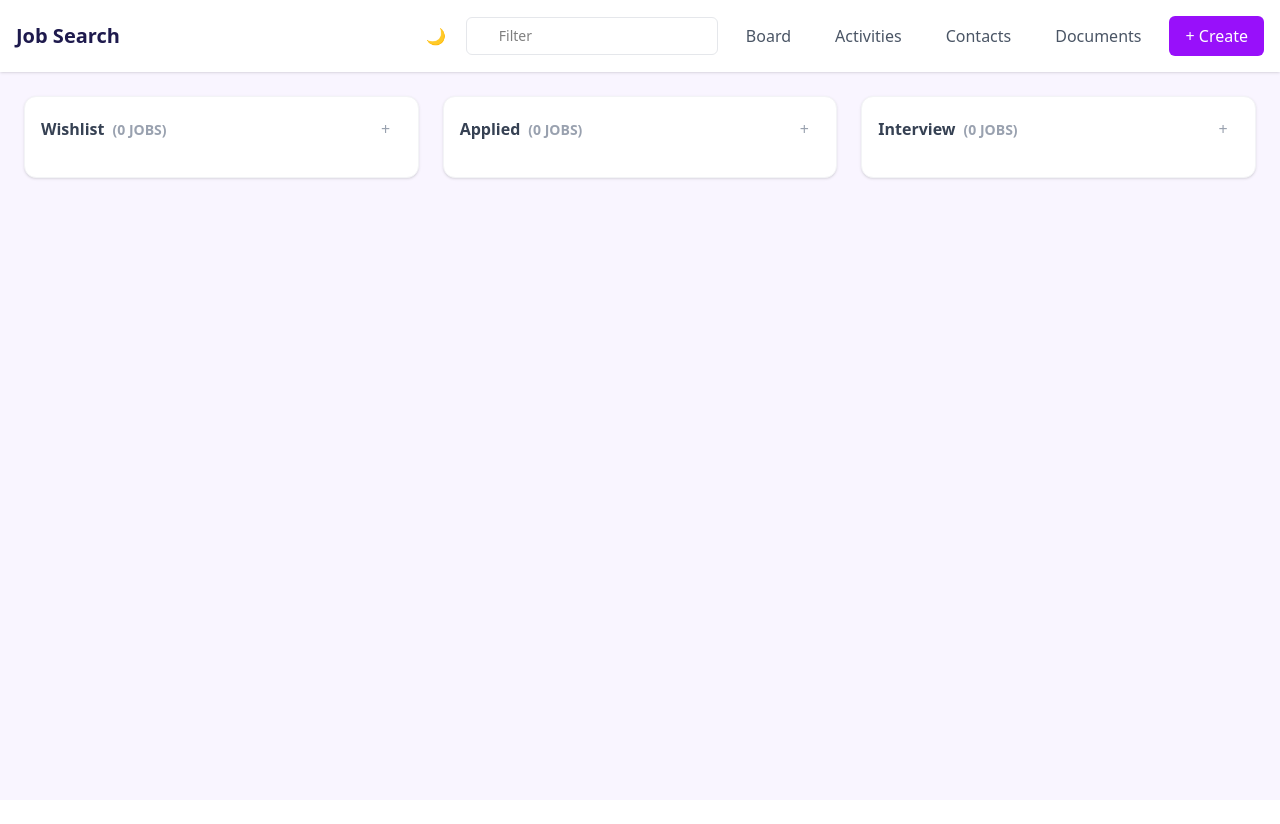
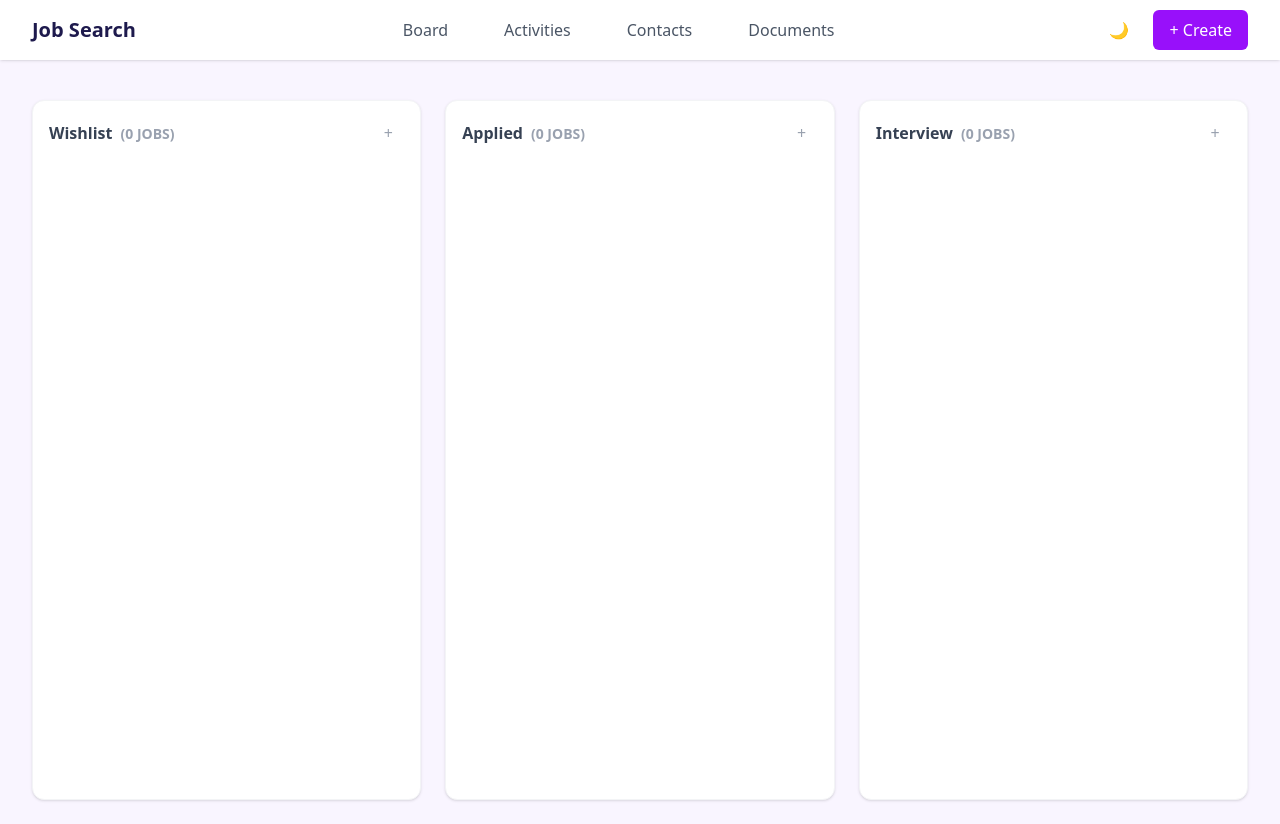
Before and after one commit to omerozyilmaz/trackerApp, a React (Vite) app in the folder job-board/: page /job-board in a window 1280 px wide. Before the commit the page ends 800 px from the top, so only its background shows below. Built offline with nearby package versions, Linux system fonts and the light colour scheme.

Commit message:
Update 0.2.4 Responsive

```diff
--- a/job-board/src/components/Header.jsx
+++ b/job-board/src/components/Header.jsx
@@ -6,10 +6,12 @@ const Header = () => {
 
   return (
     <header
-      className={`${
+      className={`fixed top-0 left-0 right-0 h-[60px] z-50 ${
         isDarkMode ? "bg-gray-800" : "bg-white"
-      } shadow-sm p-4 flex justify-between items-center transition-colors duration-300`}
+      } shadow-sm transition-colors duration-300`}
     >
+      <div className="max-w-7xl mx-auto h-full px-4 sm:px-6 lg:px-8 flex items-center justify-between gap-4">
+        {/* Logo */}
         <h1
           className={`text-xl font-semibold ${
             isDarkMode ? "text-gray-100" : "text-indigo-950"
@@ -17,7 +19,26 @@ const Header = () => {
         >
           Job Search
         </h1>
-      <div className="flex items-center space-x-3">
+
+        {/* Navigation */}
+        <nav className="hidden md:flex items-center gap-8">
+          {["Board", "Activities", "Contacts", "Documents"].map((item) => (
+            <button
+              key={item}
+              className={`px-3 py-2 rounded-md transition-colors ${
+                isDarkMode
+                  ? "text-gray-300 hover:text-purple-400"
+                  : "text-gray-600 hover:text-purple-600"
+              }`}
+            >
+              {item}
+            </button>
+          ))}
+        </nav>
+
+        {/* Actions */}
+        <div className="flex items-center gap-4">
+          {/* Theme Toggle */}
           <button
             onClick={toggleDarkMode}
             className={`p-2 rounded-lg ${
@@ -28,28 +49,12 @@ const Header = () => {
           >
             {isDarkMode ? "🌞" : "🌙"}
           </button>
-        <div className="relative">
-          <input
-            type="text"
-            placeholder="Filter"
-            className="pl-8 pr-4 py-2 border border-gray-200 rounded-md text-sm focus:outline-none focus:ring-2 focus:ring-purple-500"
-          />
-        </div>
-        <button className="px-4 py-2 text-gray-600 hover:bg-gray-50 rounded-md transition-colors">
-          Board
-        </button>
-        <button className="px-4 py-2 text-gray-600 hover:bg-gray-50 rounded-md transition-colors">
-          Activities
-        </button>
-        <button className="px-4 py-2 text-gray-600 hover:bg-gray-50 rounded-md transition-colors">
-          Contacts
-        </button>
-        <button className="px-4 py-2 text-gray-600 hover:bg-gray-50 rounded-md transition-colors">
-          Documents
-        </button>
-        <button className="bg-purple-600 text-white px-4 py-2 rounded-md hover:bg-purple-700 transition-colors">
+
+          {/* Create Button */}
+          <button className="hidden sm:block bg-purple-600 text-white px-4 py-2 rounded-md hover:bg-purple-700 transition-colors">
             + Create
           </button>
+        </div>
       </div>
     </header>
   );
--- a/job-board/src/components/JobCard.jsx
+++ b/job-board/src/components/JobCard.jsx
@@ -1,34 +1,107 @@
 import React from "react";
+import { useTheme } from "../context/ThemeContext";
 
-const JobCard = ({ job, index, onDragStart }) => {
+const JobCard = ({
+  job,
+  index,
+  onDragStart,
+  isDetailsVisible,
+  toggleDetails,
+}) => {
+  const { isDarkMode } = useTheme();
+
   return (
     <div
-      className="bg-white p-4 rounded-lg border border-gray-100 shadow-sm hover:shadow-md transition-all cursor-move group"
+      className={`${
+        isDarkMode ? "bg-gray-800 border-gray-700" : "bg-white border-gray-100"
+      } p-4 rounded-lg border shadow-sm hover:shadow-md transition-all cursor-move group`}
       draggable
       onDragStart={(e) => onDragStart(e, index)}
     >
-      <div className="flex items-start space-x-3">
+      <div className="flex flex-col sm:flex-row items-start gap-3 sm:gap-4">
+        {/* Company Logo */}
         <div className="flex-shrink-0">
           <img
             src="/path/to/company/icon.png"
             alt="Company Icon"
-            className="w-10 h-10 rounded-full bg-gray-100"
+            className={`w-8 h-8 sm:w-10 sm:h-10 lg:w-12 lg:h-12 rounded-full object-cover ${
+              isDarkMode ? "bg-gray-700" : "bg-gray-100"
+            }`}
           />
         </div>
-        <div className="flex-1 min-w-0">
-          <h3 className="text-sm font-medium text-gray-900 truncate">
+
+        {/* Content Container */}
+        <div className="flex-1 min-w-0 space-y-2 sm:space-y-3">
+          {/* Main Content */}
+          <div className="space-y-1 sm:space-y-2">
+            <h3
+              className={`text-base sm:text-lg lg:text-xl font-medium truncate ${
+                isDarkMode ? "text-gray-100" : "text-gray-900"
+              }`}
+            >
               {job.title}
             </h3>
-          <p className="text-sm text-gray-500">{job.company}</p>
-          <p className="text-sm text-gray-500 truncate">{job.description}</p>
-          <p className="text-sm text-gray-500">{job.location}</p>
+            <p
+              className={`text-sm sm:text-base ${
+                isDarkMode ? "text-gray-400" : "text-gray-500"
+              }`}
+            >
+              {job.company}
+            </p>
             <a
               href={job.jobUrl}
-            className="text-purple-600 hover:underline text-sm"
+              className={`text-sm sm:text-base inline-block min-h-[44px] sm:min-h-[unset] ${
+                isDarkMode
+                  ? "text-purple-400 hover:text-purple-300"
+                  : "text-purple-600 hover:text-purple-700"
+              } hover:underline`}
             >
               View Job
             </a>
-          <p className="mt-2 text-xs text-gray-400">{job.addedTime}</p>
+          </div>
+
+          {/* Toggle Button */}
+          <button
+            onClick={toggleDetails}
+            className={`text-sm sm:text-base min-h-[44px] sm:min-h-[unset] ${
+              isDarkMode
+                ? "text-purple-400 hover:text-purple-300"
+                : "text-purple-600 hover:text-purple-700"
+            } transition-colors`}
+          >
+            {isDetailsVisible ? "Show Less" : "Show More"}
+          </button>
+
+          {/* Expandable Content */}
+          <div
+            className={`overflow-hidden transition-all duration-300 ${
+              isDetailsVisible ? "max-h-48 sm:max-h-56 mt-2 sm:mt-3" : "max-h-0"
+            }`}
+          >
+            <div className="space-y-2 sm:space-y-3">
+              <p
+                className={`text-sm sm:text-base ${
+                  isDarkMode ? "text-gray-400" : "text-gray-500"
+                }`}
+              >
+                {job.description}
+              </p>
+              <p
+                className={`text-sm sm:text-base ${
+                  isDarkMode ? "text-gray-400" : "text-gray-500"
+                }`}
+              >
+                {job.location}
+              </p>
+              <p
+                className={`text-xs sm:text-sm ${
+                  isDarkMode ? "text-gray-500" : "text-gray-400"
+                }`}
+              >
+                {job.addedTime}
+              </p>
+            </div>
+          </div>
         </div>
       </div>
     </div>
--- a/job-board/src/components/JobColumn.jsx
+++ b/job-board/src/components/JobColumn.jsx
@@ -10,7 +10,9 @@ const JobColumn = ({ title, columnKey }) => {
   const jobs = useSelector((state) => state.jobs[columnKey]);
   const {
     isFormVisible,
+    isDetailsVisible,
     toggleFormVisibility,
+    toggleDetails,
     handleInputChange,
     handleFormSubmit,
     formData,
@@ -23,12 +25,11 @@ const JobColumn = ({ title, columnKey }) => {
     <div
       className={`${
         isDarkMode ? "bg-gray-800 border-gray-700" : "bg-white border-gray-100"
-      } rounded-xl p-4 shadow-sm border transition-all hover:shadow-md`}
+      } rounded-xl p-4 shadow-sm border h-full flex flex-col overflow-hidden`}
       onDrop={handleDrop}
       onDragOver={handleDragOver}
     >
       <div className="flex justify-between items-center mb-4">
-        <div className="flex items-center space-x-2">
         <h2
           className={`font-semibold ${
             isDarkMode ? "text-gray-100" : "text-gray-700"
@@ -43,7 +44,6 @@ const JobColumn = ({ title, columnKey }) => {
             ({jobs.length} JOBS)
           </span>
         </h2>
-        </div>
         <button
           onClick={toggleFormVisibility}
           className={`w-8 h-8 flex items-center justify-center rounded-md ${
@@ -55,15 +55,17 @@ const JobColumn = ({ title, columnKey }) => {
           +
         </button>
       </div>
+
+      <div className="flex-1 overflow-y-auto space-y-4">
         {isFormVisible && (
-        <form onSubmit={handleFormSubmit} className="mb-4 space-y-3">
+          <form onSubmit={handleFormSubmit} className="space-y-3">
             <input
               type="text"
               name="title"
               value={formData.title}
               onChange={handleInputChange}
               placeholder="Job Title"
-            className="w-full px-3 py-2 border border-gray-200 rounded-md focus:outline-none focus:ring-2 focus:ring-purple-500"
+              className="w-full min-h-[44px] px-3 py-2 sm:py-2.5 border border-gray-200 rounded-md text-sm sm:text-base focus:outline-none focus:ring-2 focus:ring-purple-500"
             />
             <input
               type="text"
@@ -71,7 +73,7 @@ const JobColumn = ({ title, columnKey }) => {
               value={formData.company}
               onChange={handleInputChange}
               placeholder="Company"
-            className="w-full px-3 py-2 border border-gray-200 rounded-md focus:outline-none focus:ring-2 focus:ring-purple-500"
+              className="w-full min-h-[44px] px-3 py-2 sm:py-2.5 border border-gray-200 rounded-md text-sm sm:text-base focus:outline-none focus:ring-2 focus:ring-purple-500"
             />
             <input
               type="text"
@@ -79,7 +81,7 @@ const JobColumn = ({ title, columnKey }) => {
               value={formData.description}
               onChange={handleInputChange}
               placeholder="Description"
-            className="w-full px-3 py-2 border border-gray-200 rounded-md focus:outline-none focus:ring-2 focus:ring-purple-500"
+              className="w-full min-h-[44px] px-3 py-2 sm:py-2.5 border border-gray-200 rounded-md text-sm sm:text-base focus:outline-none focus:ring-2 focus:ring-purple-500"
             />
             <input
               type="text"
@@ -87,7 +89,7 @@ const JobColumn = ({ title, columnKey }) => {
               value={formData.location}
               onChange={handleInputChange}
               placeholder="Location"
-            className="w-full px-3 py-2 border border-gray-200 rounded-md focus:outline-none focus:ring-2 focus:ring-purple-500"
+              className="w-full min-h-[44px] px-3 py-2 sm:py-2.5 border border-gray-200 rounded-md text-sm sm:text-base focus:outline-none focus:ring-2 focus:ring-purple-500"
             />
             <input
               type="text"
@@ -95,23 +97,24 @@ const JobColumn = ({ title, columnKey }) => {
               value={formData.jobUrl}
               onChange={handleInputChange}
               placeholder="Job URL"
-            className="w-full px-3 py-2 border border-gray-200 rounded-md focus:outline-none focus:ring-2 focus:ring-purple-500"
+              className="w-full min-h-[44px] px-3 py-2 sm:py-2.5 border border-gray-200 rounded-md text-sm sm:text-base focus:outline-none focus:ring-2 focus:ring-purple-500"
             />
             <button
               type="submit"
-            className="w-full bg-purple-600 text-white px-4 py-2 rounded-md hover:bg-purple-700 transition-colors"
+              className="w-full min-h-[44px] bg-purple-600 text-white px-4 py-2 sm:py-2.5 rounded-md hover:bg-purple-700 transition-colors text-sm sm:text-base"
             >
               Add Job
             </button>
           </form>
         )}
-      <div className="space-y-3">
         {jobs.map((job, index) => (
           <JobCard
             key={index}
             job={job}
             index={index}
             onDragStart={handleDragStart}
+            isDetailsVisible={isDetailsVisible}
+            toggleDetails={toggleDetails}
           />
         ))}
       </div>
--- /dev/null
+++ b/job-board/src/components/Layout.jsx
@@ -0,0 +1,27 @@
+import React from "react";
+import Header from "./Header";
+import { useTheme } from "../context/ThemeContext";
+
+const Layout = ({ children }) => {
+  const { isDarkMode } = useTheme();
+
+  return (
+    <div className="min-h-screen">
+      {/* Fixed Header */}
+      <Header />
+
+      {/* Main Content */}
+      <main
+        className={`pt-[76px] min-h-screen ${
+          isDarkMode ? "bg-gray-900" : "bg-[#f9f5ff]"
+        }`}
+      >
+        <div className="max-w-7xl mx-auto px-4 sm:px-6 lg:px-8 py-6">
+          {children}
+        </div>
+      </main>
+    </div>
+  );
+};
+
+export default Layout;
--- a/job-board/src/pages/JobBoardPage.jsx
+++ b/job-board/src/pages/JobBoardPage.jsx
@@ -1,24 +1,16 @@
 import React from "react";
+import Layout from "../components/Layout";
 import JobColumn from "../components/JobColumn";
-import Header from "../components/Header";
-import { useTheme } from "../context/ThemeContext";
 
 const JobBoardPage = () => {
-  const { isDarkMode } = useTheme();
-
   return (
-    <div
-      className={`min-h-screen ${
-        isDarkMode ? "bg-gray-900" : "bg-[#f9f5ff]"
-      } transition-colors duration-300`}
-    >
-      <Header />
-      <div className="p-6 grid grid-cols-3 gap-6">
+    <Layout>
+      <div className="grid grid-cols-1 lg:grid-cols-3 gap-6 h-[calc(100vh-100px)]">
         <JobColumn title="Wishlist" columnKey="wishlist" />
         <JobColumn title="Applied" columnKey="applied" />
         <JobColumn title="Interview" columnKey="interview" />
       </div>
-    </div>
+    </Layout>
   );
 };
 
```
Also changed, not shown: job-board/src/hooks/useFormHandler.js (+7 -0 lines). Lines whose indentation alone changed are shown as unchanged.
